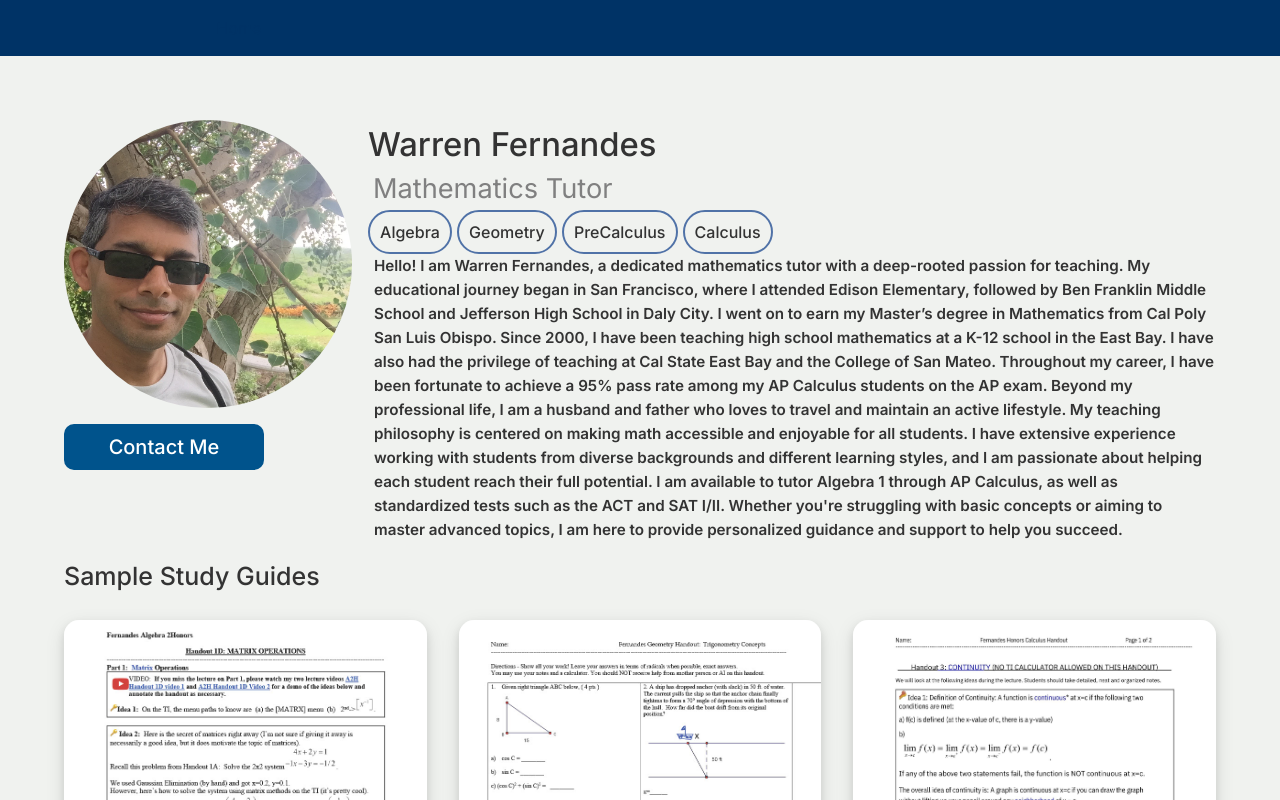
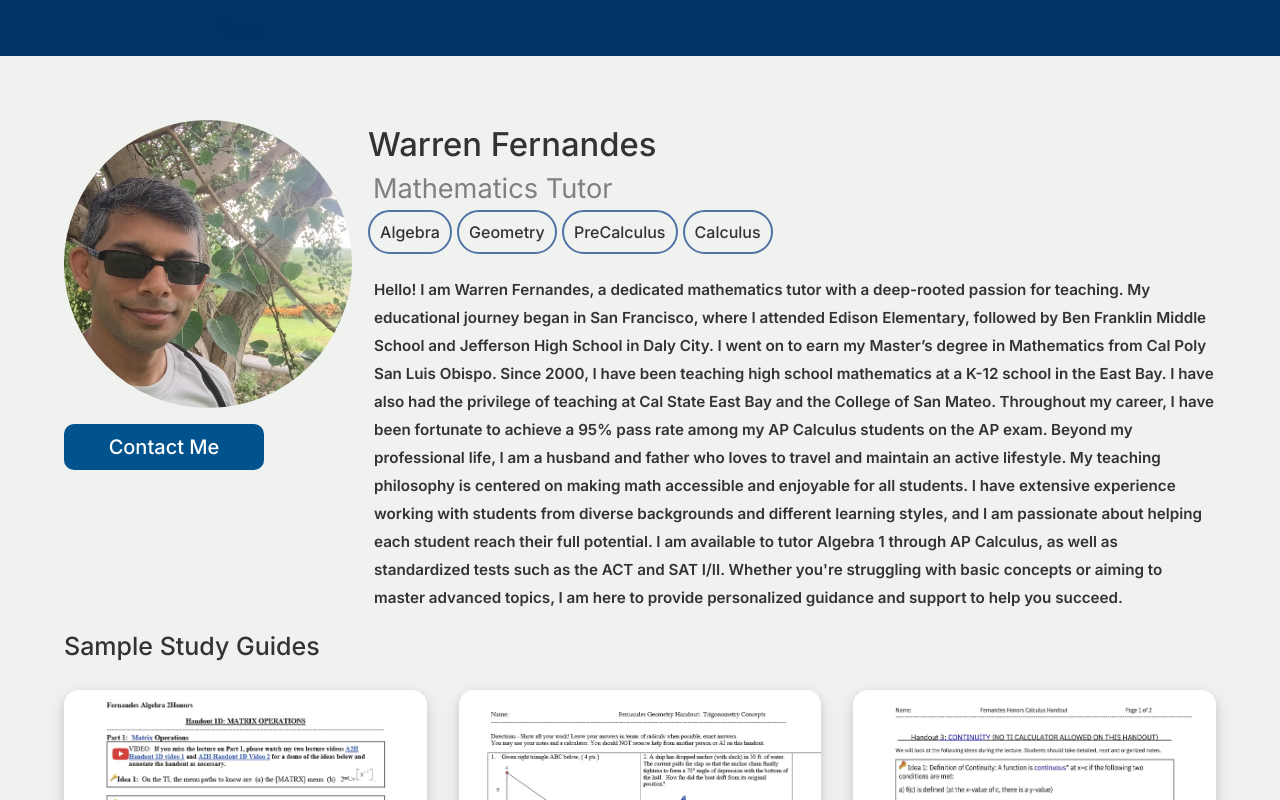
Before and after one commit to Derrick-Truong/Warren-Website, a Next.js app: page / in a window 1280 px wide. Shown: the top 800 px of the page. Built offline with nearby package versions, Linux system fonts and the light colour scheme.

Commit message:
paragraph-sizing

```diff
--- a/src/app/globals.css
+++ b/src/app/globals.css
@@ -158,9 +158,11 @@ object-fit: cover;
 
 .description {
     padding-left: 0.375rem;
+    padding-top: 1.4rem;
     font-size: .95rem;
-    line-height: 1.5rem;
+    line-height: 1.75rem;
     font-weight: 600;
+    max-width: 69rem;
     /* width: 100%; */
 
 }
```
